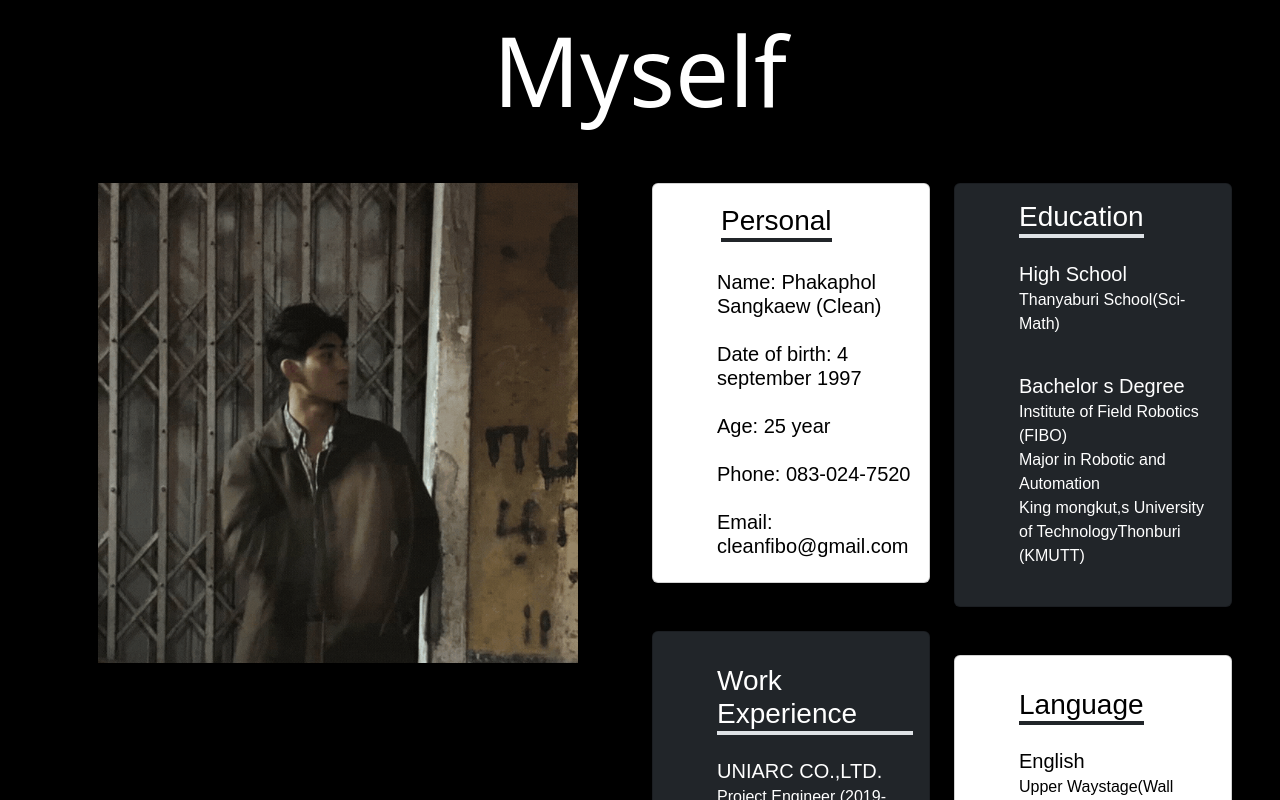
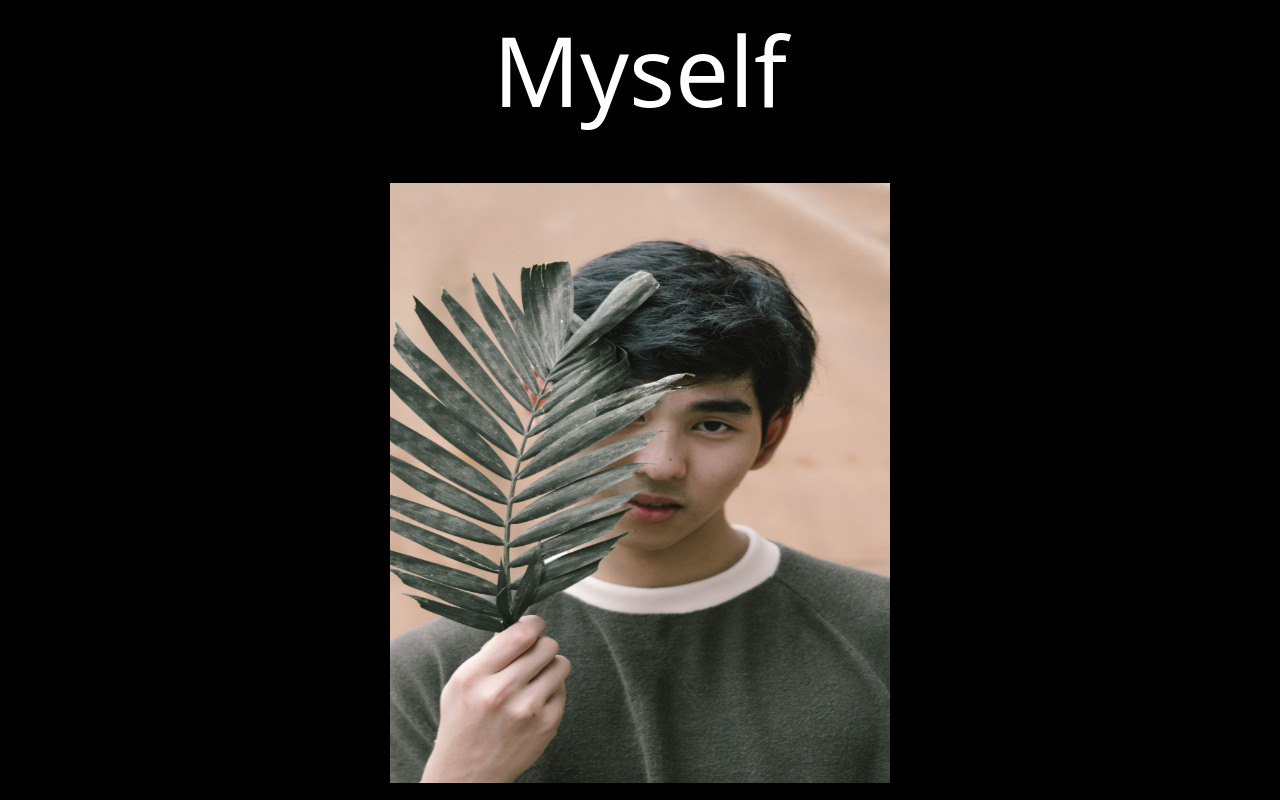
Before and after one commit to Phakaphol/nextResume, a Next.js app: page / in a window 1280 px wide. Shown: the part 1800-2600 px from the top of the page. Built offline with nearby package versions, Linux system fonts and the light colour scheme.

Commit message:
personal

```diff
--- a/pages/Personal.tsx
+++ b/pages/Personal.tsx
@@ -19,38 +19,31 @@ export default function Personal({}: Props) {
 
 
         <div className='row'>
-          <div className='col-sm-12 col-md-12 col-lg-12 col-xl-6 col-xxl-6 B_pic d-flex justify-content-center mt-5' >
-
-          <div className="promo" data-aos="fade-right" data-aos-duration="1000">
-            <div className="image-wrapper shadow-lg me-5 ">
-
-            <Image
-                className="Cool"
-                src={"/img/mypic.gif"}
-                width={600}
-                height={550}
+          <div className='col-12  B_pic d-flex justify-content-center mt-5' >
+          <Image
+                className="img-fluid"
+                src="/img/pro1.jpg"
+                width={500}
+                height={600}
                 layout="fixed"
-
                 alt=""
 
-                />
-
-            </div>
+              />
 
           </div>
-        </div>
 
         <div className='col'>
-          <div className='row'>
 
-            <div className='col mt-5 '>
+          <div className='row d-flex justify-content-center'>
+
+            <div className='col-sm-12 col-md-12 col-lg-12 col-xl-5 col-xxl-5 mt-5  '>
               <Card className='p-3'>
               <div className=' d-flex justify-content-start p-1 '>
                   <h3 className=' his ms-5 text-black border-bottom border-4 border-dark'>Personal</h3>
               </div>
                 <div className=' d-flex justify-content-start  '>
                   <h5  className=' his2 ms-5 mt-3  text-black'>
-                 Name: Phakaphol Sangkaew (Clean)<br></br><br></br> Date of birth: 4 september 1997 <br></br><br></br>Age: 25 year<br></br><br></br>Phone: 083-024-7520<br></br><br></br>Email: cleanfibo@gmail.com
+                 Name: Phakaphol Sangkaew(Clean)<br></br><br></br> Date of birth: 4 september 1997 <br></br><br></br>Age: 25 year<br></br><br></br>Phone: 083-024-7520<br></br><br></br>Email: cleanfibo@gmail.com
                   </h5>
                 </div>
 
@@ -79,7 +72,7 @@ export default function Personal({}: Props) {
             </Card>
             </div>
 
-            <div className='col mt-5'>
+            <div className='col-sm-12 col-md-12 col-lg-12 col-xl-5 col-xxl-5 mt-5'>
 
             <Card className='bg-dark p-3'>
               <div className=' d-flex justify-content-start '>
--- a/styles/globals.css
+++ b/styles/globals.css
@@ -255,7 +255,7 @@ input {
 
 
 #show_2 {
-  background-image: url(https://media3.giphy.com/media/dB66K4Kywc8gPVh6A7/giphy.gif?cid=ecf05e47xbyxr42a8wtxvq71a7a1jdgb79u0ukdad9remzpm&rid=giphy.gif&ct=g);
+  background-image: url("/img/Loop.gif");
   background-size: cover;
   color: transparent;
   -moz-background-clip: text;
@@ -321,53 +321,53 @@ h2 {
 }
 */
 
-#show_2:hover #show_2:focus #show_2:active span:nth-child(1) {
+#show_2:hover  span:nth-child(1) {
   transform: translateY(-1rem);
 }
 @media only screen and (max-width: 1100px) {
-  #show_2:hover #show_2:focus #show_2:active span:nth-child(1) {
+  #show_2:hover  span:nth-child(1) {
     transform: translateY(-0.7rem);
  }
 }
 @media only screen and (max-width: 900px) {
-  #show_2:hover #show_2:focus #show_2:active span:nth-child(1) {
+  #show_2:hover  span:nth-child(1) {
     transform: translateY(-0.55rem);
  }
 }
 @media only screen and (max-width: 700px) {
-  #show_2:hover #show_2:focus #show_2:active span:nth-child(1) {
+  #show_2:hover  span:nth-child(1) {
     transform: translateY(-0.47rem);
  }
 }
 @media only screen and (max-width: 480px) {
-  #show_2:hover #show_2:focus #show_2:active span:nth-child(1) {
+  #show_2:hover   span:nth-child(1) {
     transform: translateY(-0.4rem);
  }
 }
-#show_2:hover #show_2:focus span:nth-child(2) {
+#show_2:hover  span:nth-child(2) {
   transform: translateY(1rem);
 }
 @media only screen and (max-width: 1100px) {
-  #show_2:hover #show_2:focus #show_2:active span:nth-child(2) {
+  #show_2:hover span:nth-child(2) {
     transform: translateY(0.7rem);
  }
 }
 @media only screen and (max-width: 900px) {
-  #show_2:hover #show_2:focus #show_2:active span:nth-child(2) {
+  #show_2:hover span:nth-child(2) {
     transform: translateY(0.55rem);
  }
 }
 @media only screen and (max-width: 700px) {
-  #show_2:hover #show_2:focus #show_2:active span:nth-child(2) {
+  #show_2:hover  span:nth-child(2) {
     transform: translateY(0.47rem);
  }
 }
 @media only screen and (max-width: 480px) {
-  #show_2:hover #show_2:focus #show_2:active span:nth-child(2) {
+  #show_2:hover  span:nth-child(2) {
     transform: translateY(0.4rem);
  }
 }
-#show_2:hover #show_2:focus #show_2:active span:nth-child(3) {
+#show_2:hover  span:nth-child(3) {
   opacity: 1;
   transition: opacity 700ms ease;
 }
@@ -532,7 +532,6 @@ h2 {
 }
 
 
-
 .hvr-wobble-top:hover, .hvr-wobble-top:focus, .hvr-wobble-top:active {
   -webkit-animation-name: hvr-wobble-top;
   animation-name: hvr-wobble-top;
@@ -545,7 +544,15 @@ h2 {
 }
 
 
-:root {
+
+
+
+
+
+
+
+
+/*:root {
 
   --size: 60vmin;
   --space: 8vmin;
@@ -596,7 +603,7 @@ h2 {
   top: 0;
   left: 0;
   width: 600px;
-  height: 550px;
+  height: 500px;
   background-color: #BB0000;
   mix-blend-mode: multiply;
   opacity: 0;
@@ -618,7 +625,7 @@ h2 {
 
 .promo:hover .image-wrapper::after {
   opacity: 1;
-}
+}*/
 
 
 .his ,.his2, .his3 ,.his4 ,.his5{
```
Also changed, not shown: public/img/pro1.jpg (added), 1 other file (tests, documents, lock files or other folders).
